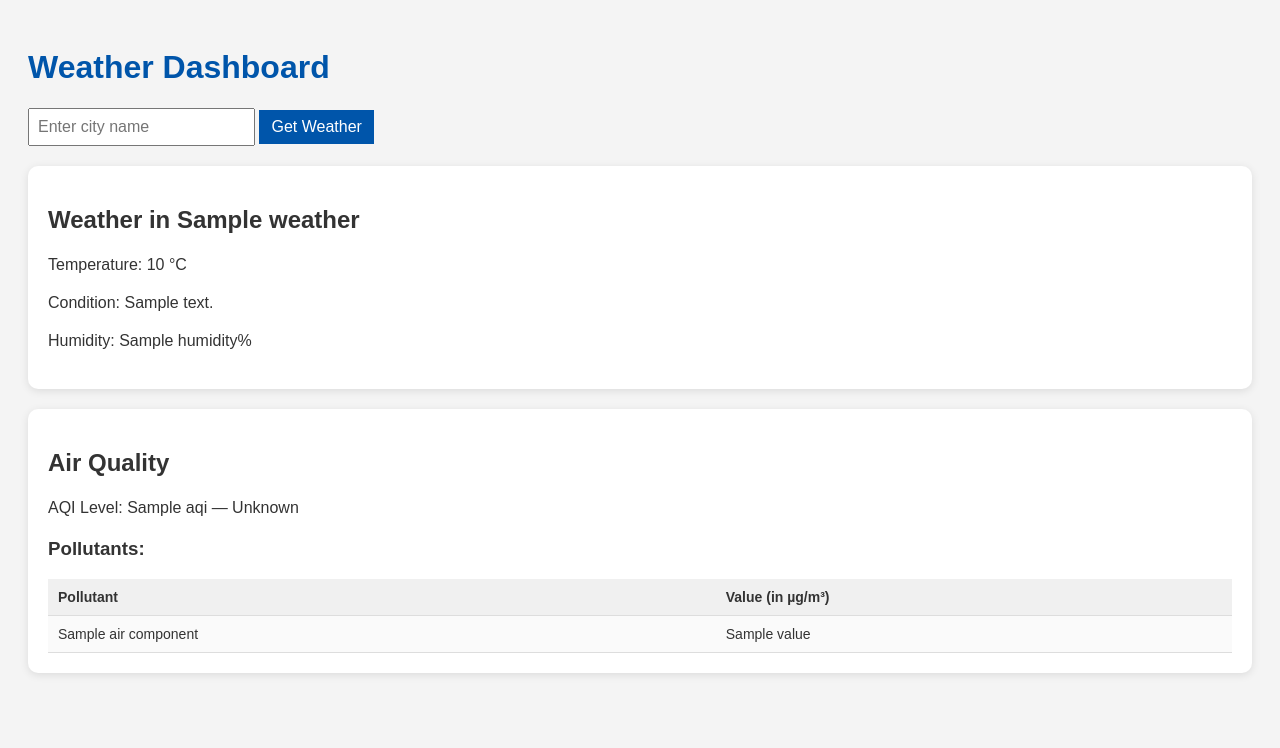
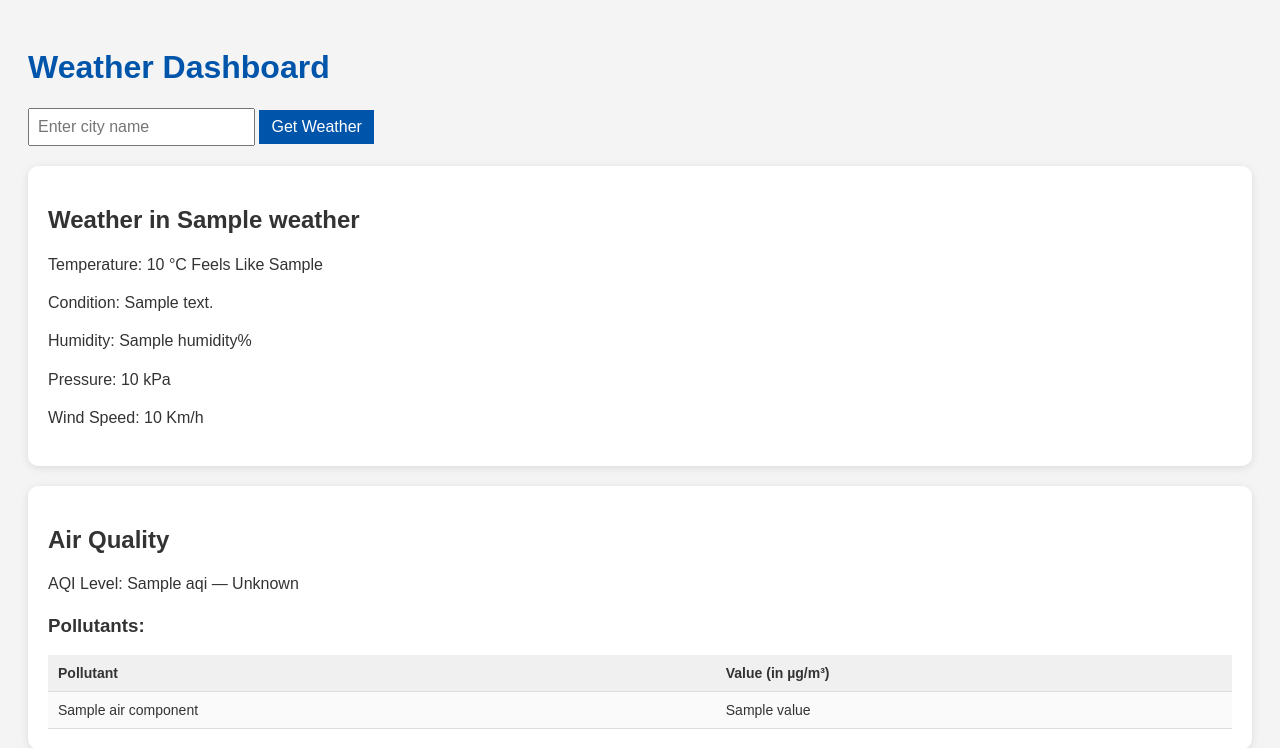
Before and after one commit to StephenTrevorHill/weather-dashboard, a Flask app: template templates/index.html in a window 1280 px wide. Shown: the top 748 px of the page. Run offline with Flask 3, Linux system fonts and the light colour scheme; the template is opened without the code that fills it: most values are stand-ins (such as "Sample title", 1, 10 or a date in 2020).

Commit message:
SMP-12-add-weather-data-points and adding tests to pipeline

```diff
--- a/templates/index.html
+++ b/templates/index.html
@@ -20,9 +20,11 @@
   {% if weather %}
   <div class="card">
     <h2>Weather in {{ weather.name }}</h2>
-    <p>Temperature: {{ weather.main.temp }} °C</p>
+    <p>Temperature: {{ weather.main.temp }} °C Feels Like {{ weather.main.feels_like }}</p>
     <p>Condition: {{ weather.weather[0].description }}</p>
     <p>Humidity: {{ weather.main.humidity }}%</p>
+    <p>Pressure: {{ weather.main.pressure/10 }} kPa</p>
+    <p title="Converted from m/s to km/h"> Wind Speed: {{ (weather.wind.speed * 3.6) | round(1) }} Km/h</p>
   </div>
   {% endif %}
   {% if air %}
```
Also changed, not shown: tests/test_api.py (+5 -0 lines), tests/test_routes.py (+5 -0 lines), README.md.
